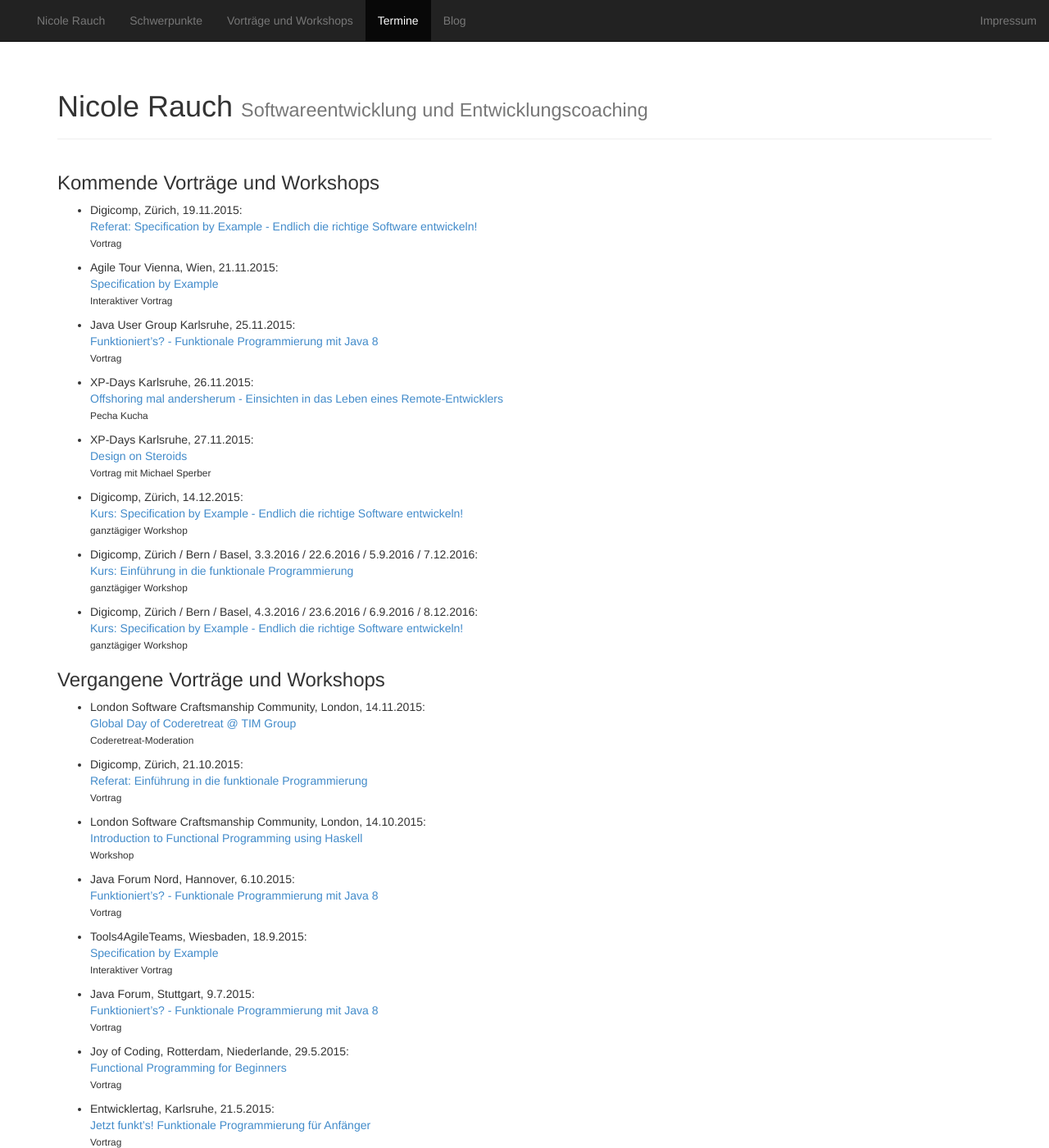
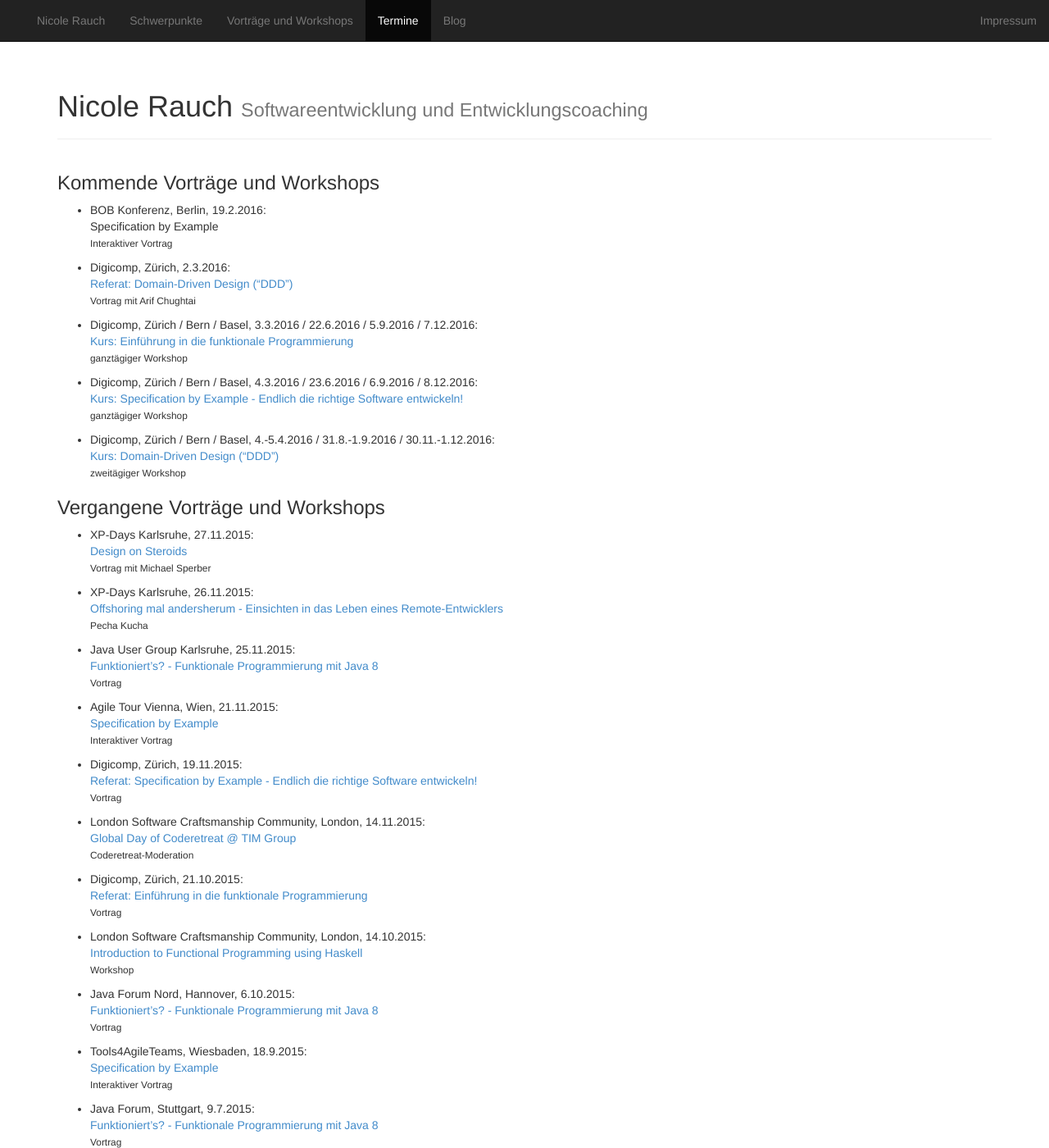
Before and after one commit to NicoleRauch/BusinessWebsite, a Jekyll site: the page built from jekyll/termine.md, in a window 1280 px wide and 1400 px high. Shown: the whole window at 82% size. Built offline with Jekyll 4.4.1, drawn with Linux system fonts in a browser that asks for light colours; nearby versions of some CDN libraries; library files that are not in the unit come from our copies.

Commit message:
Vergangene Konferenzen ins Archiv, BOBKonf und DDD-Kurs dazu

```diff
--- a/jekyll/termine.md
+++ b/jekyll/termine.md
@@ -4,41 +4,48 @@ layout: default
 
 ### Kommende Vorträge und Workshops
 
-* Digicomp, Zürich, 19.11.2015:<br>
-  [Referat: Specification by Example - Endlich die richtige Software entwickeln!](https://www.digicomp.ch/de/weiterbildung/softwareentwicklung/specification-by-example-endlich-die-richtige-software-entwickeln)<br>
+* BOB Konferenz, Berlin, 19.2.2016:<br>
+  Specification by Example<br>
+  <small>Interaktiver Vortrag</small>
+
+* Digicomp, Zürich, 2.3.2016:<br>
+  [Referat: Domain-Driven Design ("DDD")]()<br>
+  <small>Vortrag mit Arif Chughtai</small>
+
+* Digicomp, Zürich / Bern / Basel, 3.3.2016 / 22.6.2016 / 5.9.2016 / 7.12.2016:<br>
+  [Kurs: Einführung in die funktionale Programmierung](https://www.digicomp.ch/weiterbildung/softwareentwicklung/andere-programmiersprachen/funktionale-programmierung/einfuehrung-in-die-funktionale-programmierung)<br>
+  <small>ganztägiger Workshop</small>
+
+* Digicomp, Zürich / Bern / Basel, 4.3.2016 / 23.6.2016 / 6.9.2016 / 8.12.2016:<br>
+  [Kurs: Specification by Example - Endlich die richtige Software entwickeln!](https://www.digicomp.ch/weiterbildung/softwareentwicklung/software-engineering/anforderungsanalyse/specification-by-example)<br>
+  <small>ganztägiger Workshop</small>
+
+* Digicomp, Zürich / Bern / Basel, 4.-5.4.2016 / 31.8.-1.9.2016 / 30.11.-1.12.2016:<br>
+  [Kurs: Domain-Driven Design ("DDD")](https://www.digicomp.ch/weiterbildung/softwareentwicklungs-trainings/software-engineering/softwarearchitektur/domain-driven-design)<br>
+  <small>zweitägiger Workshop</small>
+
+
+### Vergangene Vorträge und Workshops
+
+* XP-Days Karlsruhe, 27.11.2015:<br>
+  [Design on Steroids](http://www.xpdays.de/2015/sessions/065-design-on-steroids.html)<br>
+  <small>Vortrag mit Michael Sperber</small>
+
+* XP-Days Karlsruhe, 26.11.2015:<br>
+  [Offshoring mal andersherum - Einsichten in das Leben eines Remote-Entwicklers](http://www.xpdays.de/2015/sessions/063-offshoring-mal-andersherum-einsichten-in-das-leben-eines-remote-entwicklers.html)<br>
+  <small>Pecha Kucha</small>
+
+* Java User Group Karlsruhe, 25.11.2015:<br>
+  [Funktioniert's? - Funktionale Programmierung mit Java 8](http://jug-karlsruhe.mixxt.de/networks/events/show_event.104754)<br>
   <small>Vortrag</small>
 
 * Agile Tour Vienna, Wien, 21.11.2015:<br>
   [Specification by Example](http://www.agiletourvienna.at/Agenda/Rauch)<br>
   <small>Interaktiver Vortrag</small>
 
-* Java User Group Karlsruhe, 25.11.2015:<br>
-  [Funktioniert's? - Funktionale Programmierung mit Java 8](http://jug-karlsruhe.mixxt.de/networks/events/show_event.104754)<br>
+* Digicomp, Zürich, 19.11.2015:<br>
+  [Referat: Specification by Example - Endlich die richtige Software entwickeln!](https://www.digicomp.ch/de/weiterbildung/softwareentwicklung/specification-by-example-endlich-die-richtige-software-entwickeln)<br>
   <small>Vortrag</small>
-
-* XP-Days Karlsruhe, 26.11.2015:<br>
-  [Offshoring mal andersherum - Einsichten in das Leben eines Remote-Entwicklers](http://www.xpdays.de/2015/sessions/063-offshoring-mal-andersherum-einsichten-in-das-leben-eines-remote-entwicklers.html)<br>
-  <small>Pecha Kucha</small>
-
-* XP-Days Karlsruhe, 27.11.2015:<br>
-  [Design on Steroids](http://www.xpdays.de/2015/sessions/065-design-on-steroids.html)<br>
-  <small>Vortrag mit Michael Sperber</small>
-
-* Digicomp, Zürich, 14.12.2015:<br>
-  [Kurs: Specification by Example - Endlich die richtige Software entwickeln!](https://www.digicomp.ch/weiterbildung/softwareentwicklung/software-engineering/anforderungsanalyse/specification-by-example)<br>
-  <small>ganztägiger Workshop</small>
-
-* Digicomp, Zürich / Bern / Basel, 3.3.2016 / 22.6.2016 / 5.9.2016 / 7.12.2016:<br>
-  [Kurs: Einführung in die funktionale Programmierung](https://www.digicomp.ch/weiterbildung/softwareentwicklung/andere-programmiersprachen/funktionale-programmierung/einfuehrung-in-die-funktionale-programmierung)<br>
-  <small>ganztägiger Workshop</small>
-
-
-* Digicomp, Zürich / Bern / Basel, 4.3.2016 / 23.6.2016 / 6.9.2016 / 8.12.2016:<br>
-  [Kurs: Specification by Example - Endlich die richtige Software entwickeln!](https://www.digicomp.ch/weiterbildung/softwareentwicklung/software-engineering/anforderungsanalyse/specification-by-example)<br>
-  <small>ganztägiger Workshop</small>
-
-
-### Vergangene Vorträge und Workshops
 
 * London Software Craftsmanship Community, London, 14.11.2015:<br>
   [Global Day of Coderetreat @ TIM Group](http://www.meetup.com/de/london-software-craftsmanship/events/226148908/)<br>
```
